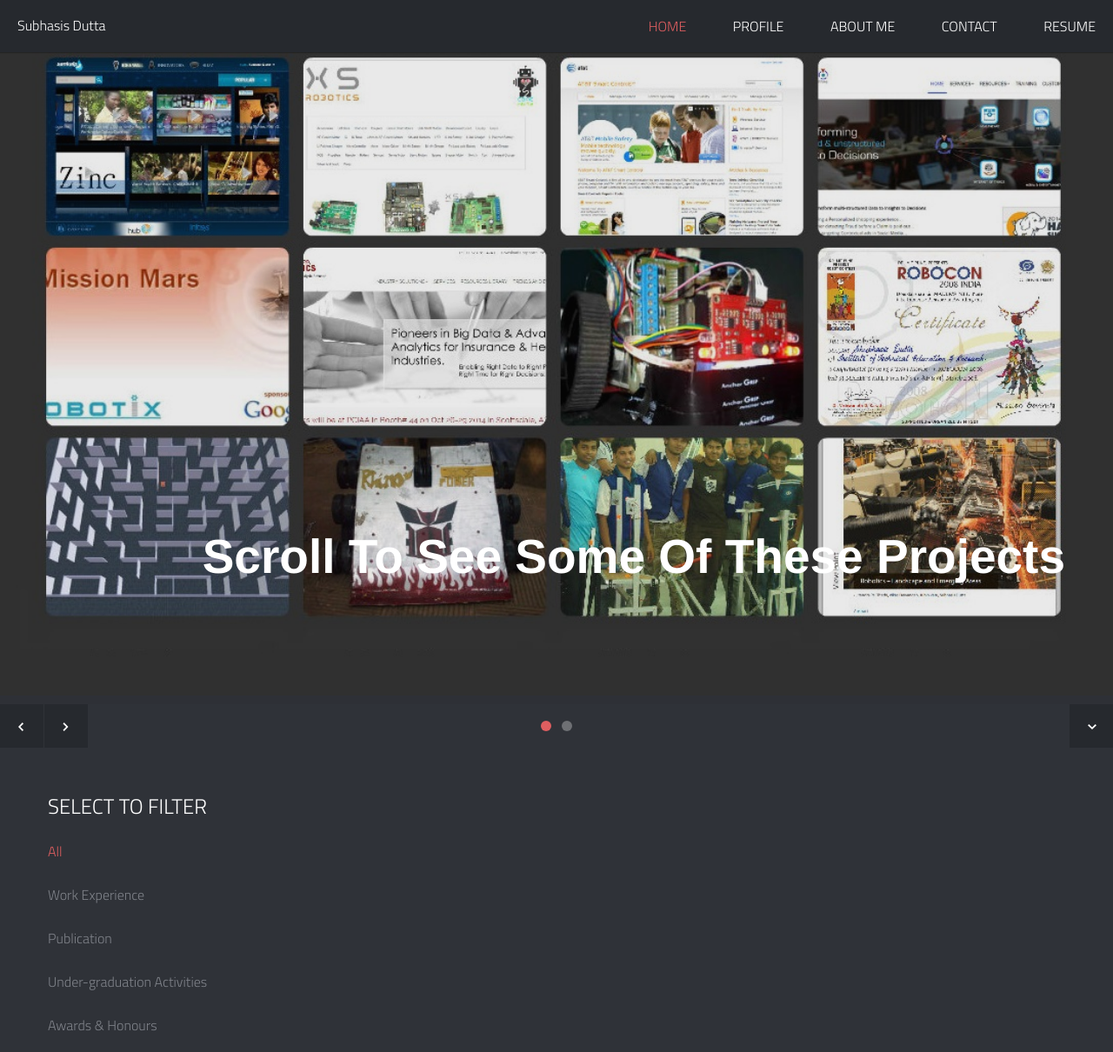
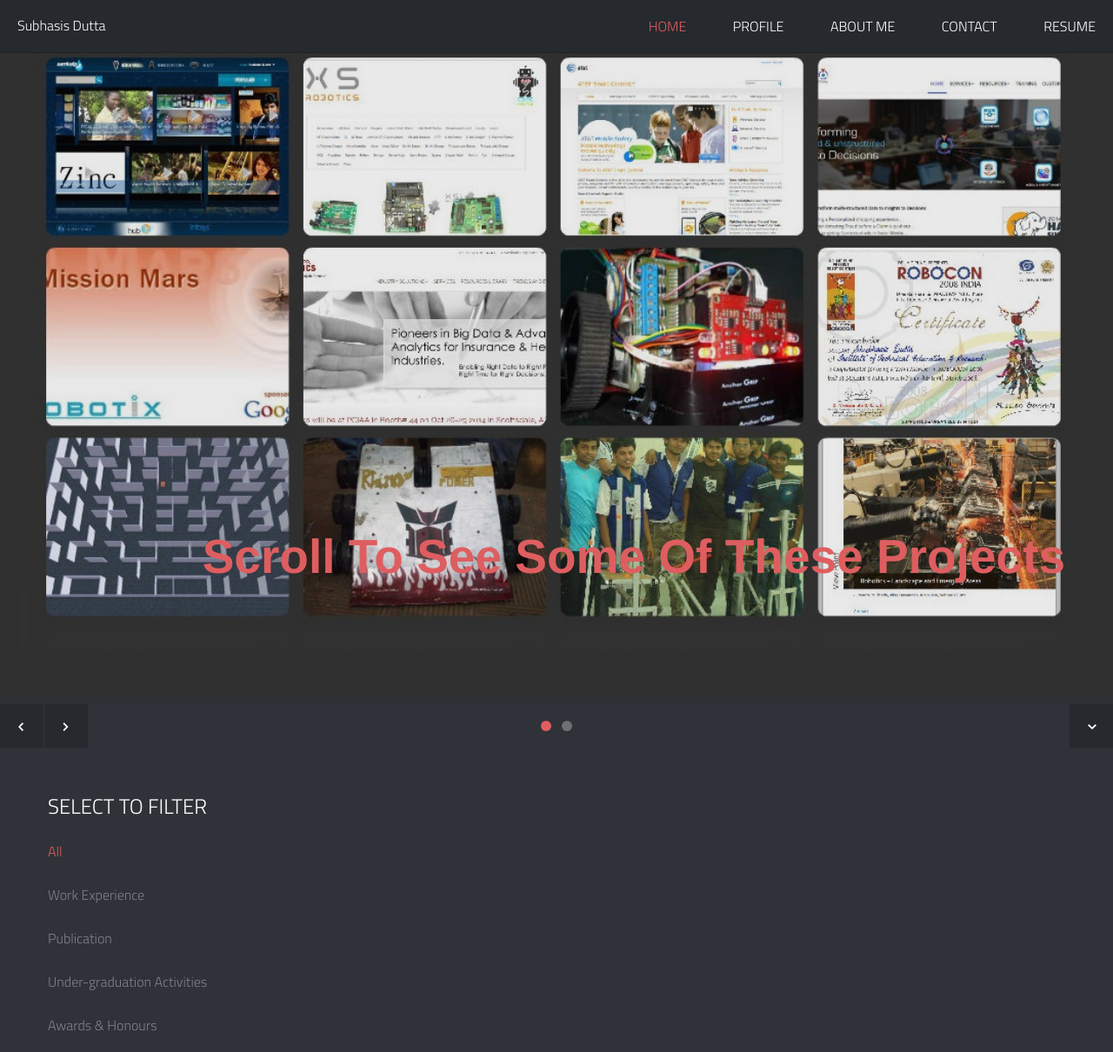
Before and after one commit to SubhasisDutta/ProfileApp, a Python web app: template template/index.html in a window 1280 px wide. Shown: the top 1210 px of the page at 87% size. Run offline with Jinja, Linux system fonts and the light colour scheme; the template is opened without the code that fills it, so the values that code supplies are empty.

Commit message:
heading color change

```diff
--- a/static/_include/css/main.css
+++ b/static/_include/css/main.css
@@ -328,7 +328,7 @@ h3.spec {
 
 #home-slider .slide-content {
 	font-size: 55px;
-	color: #FFF;
+	color: #DE5E60;
 	letter-spacing: 0px;
 	text-transform: capitalize;
 	font-weight: bold;;
```
